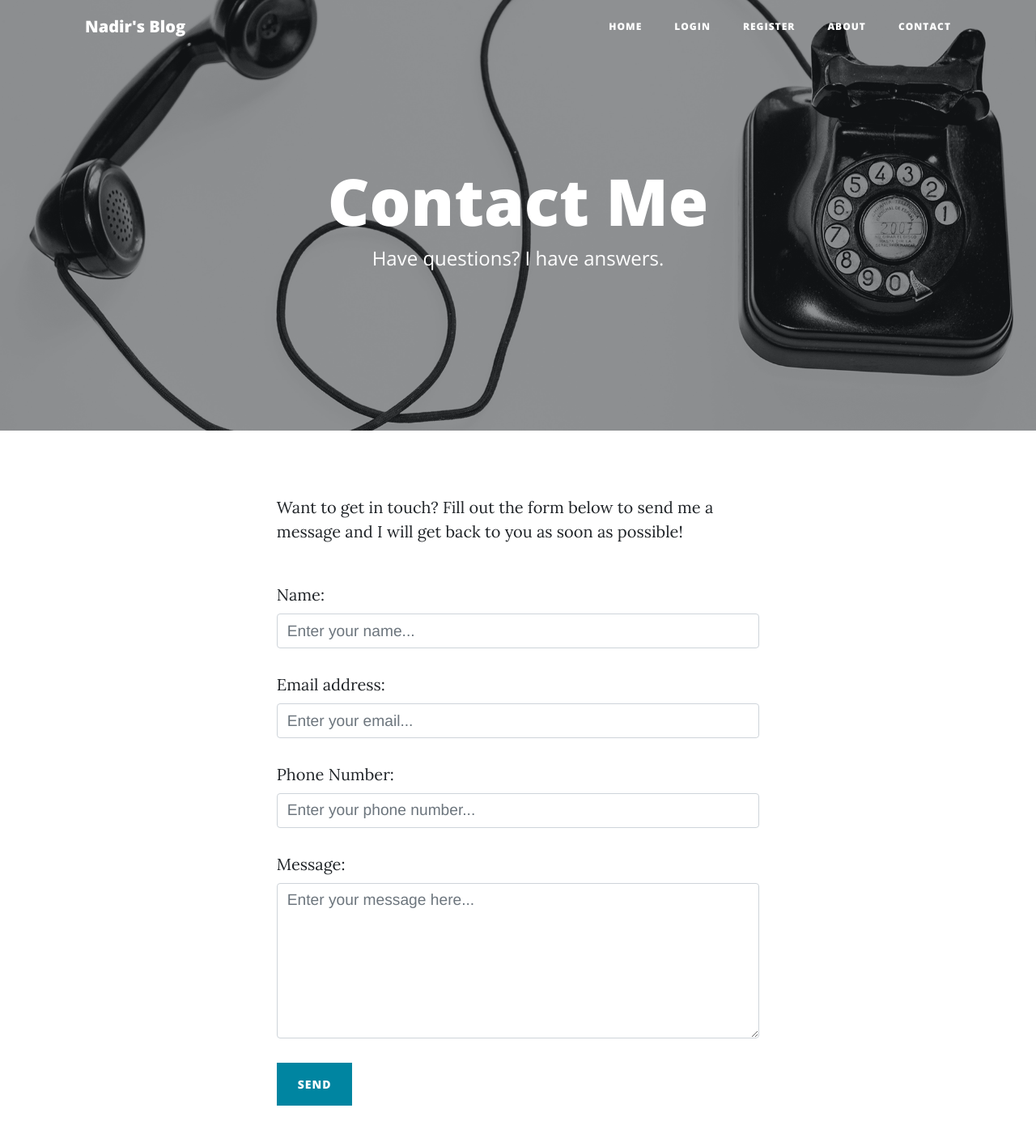
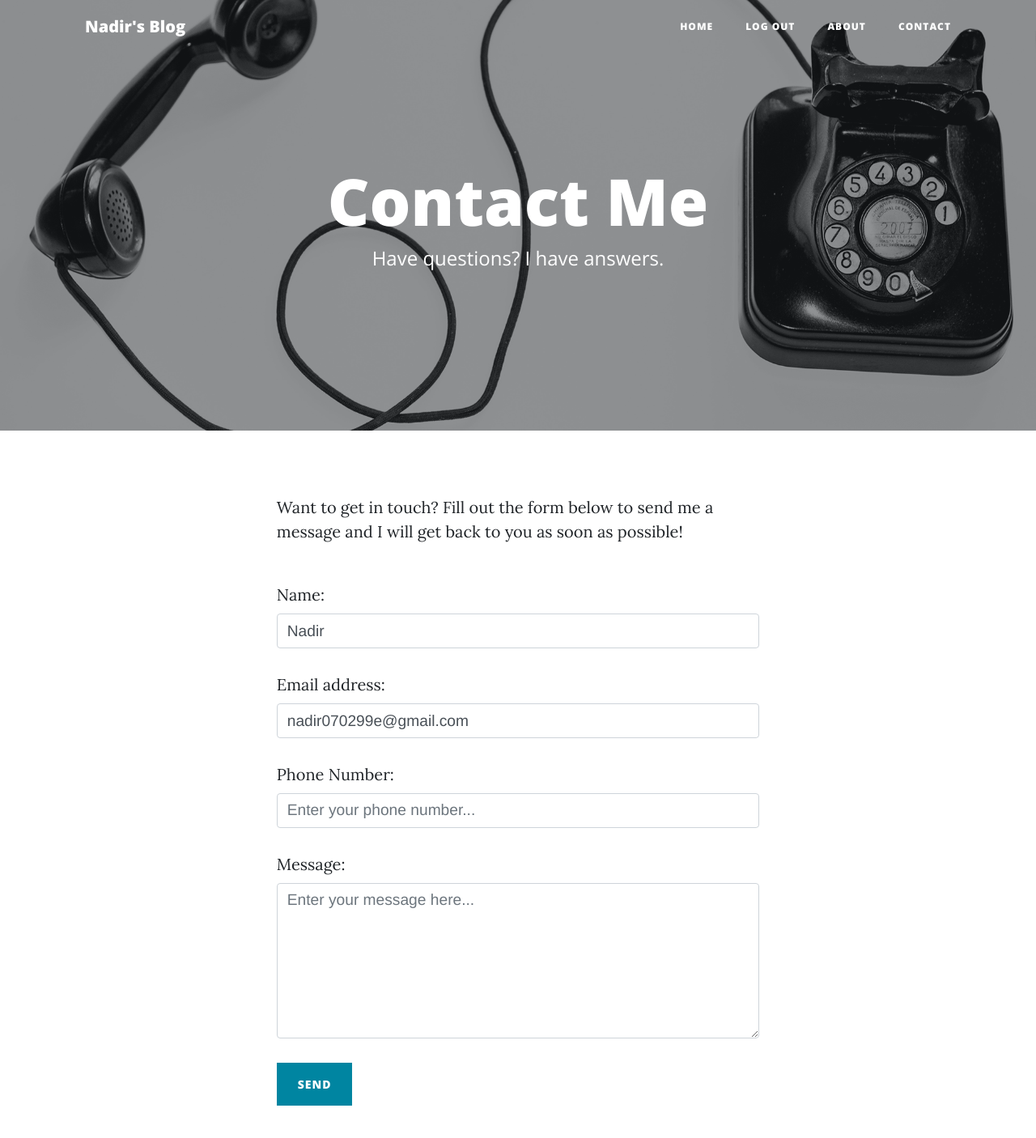
Before and after one commit to Nadir0702/nadir-blog, a Flask app: page /contact in a window 1280 px wide. Shown: the top 1406 px of the page at 81% size. Run offline with Flask 2, Linux system fonts and the light colour scheme; a user stored in the database is signed in; some libraries are stand-ins or nearby versions.

Commit message:
Add pre-populated user info in contact.html

```diff
--- a/main.py
+++ b/main.py
@@ -21,7 +21,7 @@
 target_email = os.getenv("TARGET_EMAIL")
 
 app = Flask(__name__)
-app.config['SECRET_KEY'] = os.getenv("SECRET_KEY")
+app.config['SECRET_KEY'] = "8BYkEfBA6O6donzWlSihBXox7C0sKR6b"
 ckeditor = CKEditor(app)
 Bootstrap(app)
 gravatar = Gravatar(app,
@@ -193,8 +193,8 @@
                                 to_addrs=target_email,
                                 msg=f"Subject:New fan message from my blog!\n\n"
                                     f"{name}\n\n{email}\n\n{phone}\n\n{message}")
-        return render_template("contact.html", message_sent=True)
-    return render_template("contact.html", message_sent=False)
+        return render_template("contact.html", message_sent=True, logged_in=current_user.is_authenticated)
+    return render_template("contact.html", message_sent=False, logged_in=current_user.is_authenticated)
 
 
 @app.route("/new-post", methods=["GET", "POST"])
--- a/templates/contact.html
+++ b/templates/contact.html
@@ -29,13 +29,13 @@
                             <form id="contactForm" data-sb-form-api-token="API_TOKEN" action="{{ url_for('contact') }}" method="post">
                                 <div class="form-floating">
                                     <label for="name">Name:</label>
-                                    <input name="name" class="form-control" id="name" type="text" placeholder="Enter your name..." data-sb-validations="required" />
+                                    <input value="{% if logged_in %}{{ current_user.name }}{% endif %}" name="name" class="form-control" id="name" type="text" placeholder="Enter your name..." data-sb-validations="required" />
                                     <div class="invalid-feedback" data-sb-feedback="name:required">A name is required.</div>
                                 </div>
                                 <br />
                                 <div class="form-floating">
                                     <label for="email">Email address:</label>
-                                    <input name="email" class="form-control" id="email" type="email" placeholder="Enter your email..." data-sb-validations="required,email" />
+                                    <input value="{% if logged_in %}{{ current_user.email }}{% endif %}" name="email" class="form-control" id="email" type="email" placeholder="Enter your email..." data-sb-validations="required,email" />
                                     <div class="invalid-feedback" data-sb-feedback="email:required">An email is required.</div>
                                     <div class="invalid-feedback" data-sb-feedback="email:email">Email is not valid.</div>
                                 </div>
```
